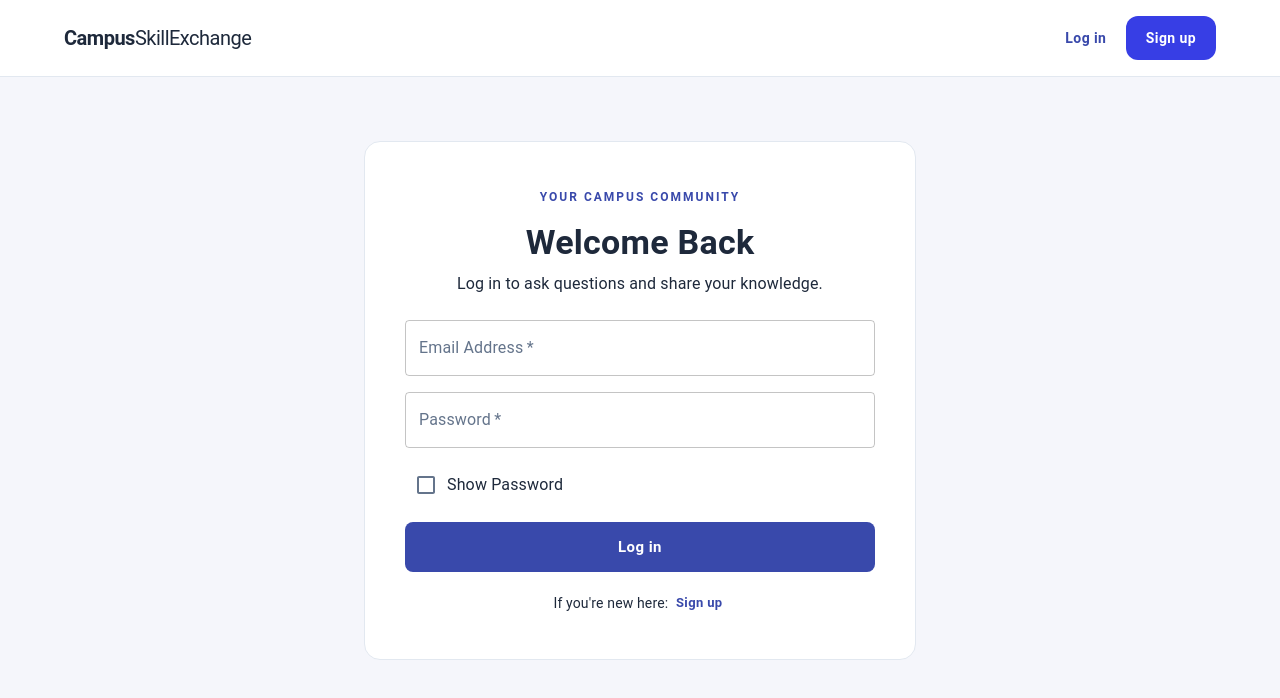
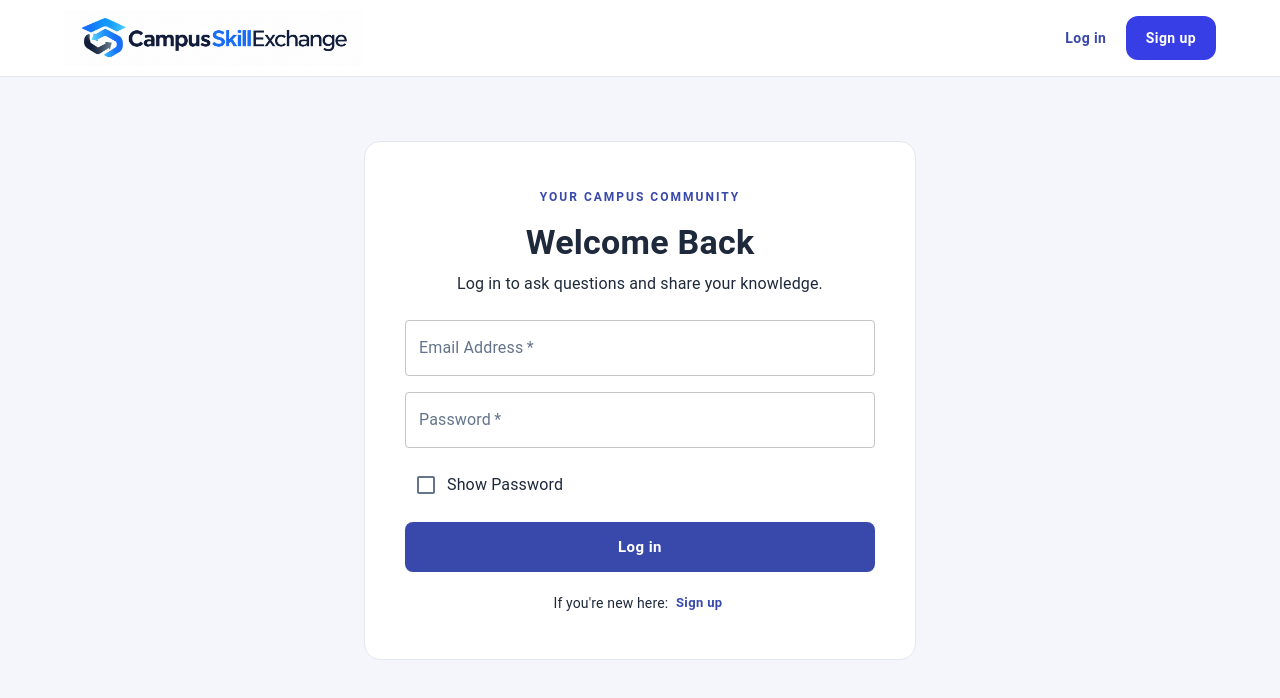
Before and after one commit to twun13-grupp4/Campus-Skill-Exchange, a React (Vite) app in the folder client/: page /login in a window 1280 px wide. Shown: the top 698 px of the page. Built offline with nearby package versions, Linux system fonts and the light colour scheme; no server answers.

Commit message:
Created a logo

```diff
--- a/client/src/components/DashboardNavbar.jsx
+++ b/client/src/components/DashboardNavbar.jsx
@@ -1,6 +1,7 @@
 import { Link as RouterLink, useNavigate } from 'react-router-dom'
 import { useState } from 'react'
 import { useAuth } from '../AuthContext'
+import Logo from './Logo'
 import {
   AppBar,
   Avatar,
@@ -70,26 +71,8 @@ function DashboardNavbar() {
     >
       <Container maxWidth="lg">
         <Toolbar disableGutters sx={{ minHeight: 76 }}>
-          {/* Return to the dashboard when the site name is clicked. */}
-          <Typography
-            variant="h6"
-            component={RouterLink}
-            to="/dashboard"
-            sx={{
-              fontWeight: 400,
-              letterSpacing: '-0.5px',
-              color: 'inherit',
-              textDecoration: 'none',
-              borderRadius: 1,
-              '&:focus-visible': {
-                outline: '2px solid',
-                outlineColor: 'primary.main',
-                outlineOffset: '4px',
-              },
-            }}
-          >
-            <strong>Campus</strong>SkillExchange
-          </Typography>
+          {/* Return to the logged-in homepage. */}
+          <Logo to="/dashboard" />
 
           <Stack
             direction="row"
@@ -235,7 +218,6 @@ function DashboardNavbar() {
 
           <Divider />
 
-
           <MenuItem
             component={RouterLink}
             to="/profile"
--- /dev/null
+++ b/client/src/components/Logo.jsx
@@ -0,0 +1,41 @@
+import { Box } from '@mui/material'
+import { Link as RouterLink } from 'react-router-dom'
+import logo from '../assets/CampusSkillExchange Logo Banner.png'
+
+/**
+ * Displays the shared navbar logo as a link.
+ * Crops excess vertical whitespace without changing the image file.
+ */
+function Logo({ to = '/' }) {
+  return (
+    <Box
+      component={RouterLink}
+      to={to}
+      sx={{
+        display: 'inline-flex',
+        flexShrink: 0,
+        borderRadius: 1,
+        '&:focus-visible': {
+          outline: '2px solid',
+          outlineColor: 'primary.main',
+          outlineOffset: '4px',
+        },
+      }}
+    >
+      <Box
+        component="img"
+        src={logo}
+        alt="CampusSkillExchange home"
+        sx={{
+          display: 'block',
+          width: 300,
+          height: 56,
+          objectFit: 'cover',
+          objectPosition: 'center',
+        }}
+      />
+    </Box>
+  )
+}
+
+export default Logo
--- a/client/src/components/Navbar.jsx
+++ b/client/src/components/Navbar.jsx
@@ -1,14 +1,8 @@
-import {
-  AppBar,
-  Box,
-  Button,
-  Container,
-  Toolbar,
-  Typography,
-} from '@mui/material'
+import { AppBar, Box, Button, Container, Toolbar } from '@mui/material'
 import { Link as RouterLink } from 'react-router-dom'
 import DashboardNavbar from './DashboardNavbar'
 import { useAuth } from '../AuthContext'
+import Logo from './Logo'
 
 function Navbar() {
   const { user } = useAuth()
@@ -30,25 +24,8 @@ function Navbar() {
     >
       <Container maxWidth="lg">
         <Toolbar disableGutters sx={{ minHeight: { xs: 64, sm: 76 } }}>
-          <Typography
-            variant="h6"
-            component={RouterLink}
-            to="/"
-            sx={{
-              fontWeight: 400,
-              letterSpacing: '-0.5px',
-              color: 'inherit',
-              textDecoration: 'none',
-              borderRadius: 1,
-              '&:focus-visible': {
-                outline: '2px solid',
-                outlineColor: 'primary.main',
-                outlineOffset: '4px',
-              },
-            }}
-          >
-            <strong>Campus</strong>SkillExchange
-          </Typography>
+          {/* Return to the public homepage. */}
+          <Logo to="/" />
 
           <Box sx={{ ml: 'auto', display: 'flex', gap: 1 }}>
             <Button
```
Also changed, not shown: client/src/assets/CampusSkillExchange Logo Banner.png (added).
